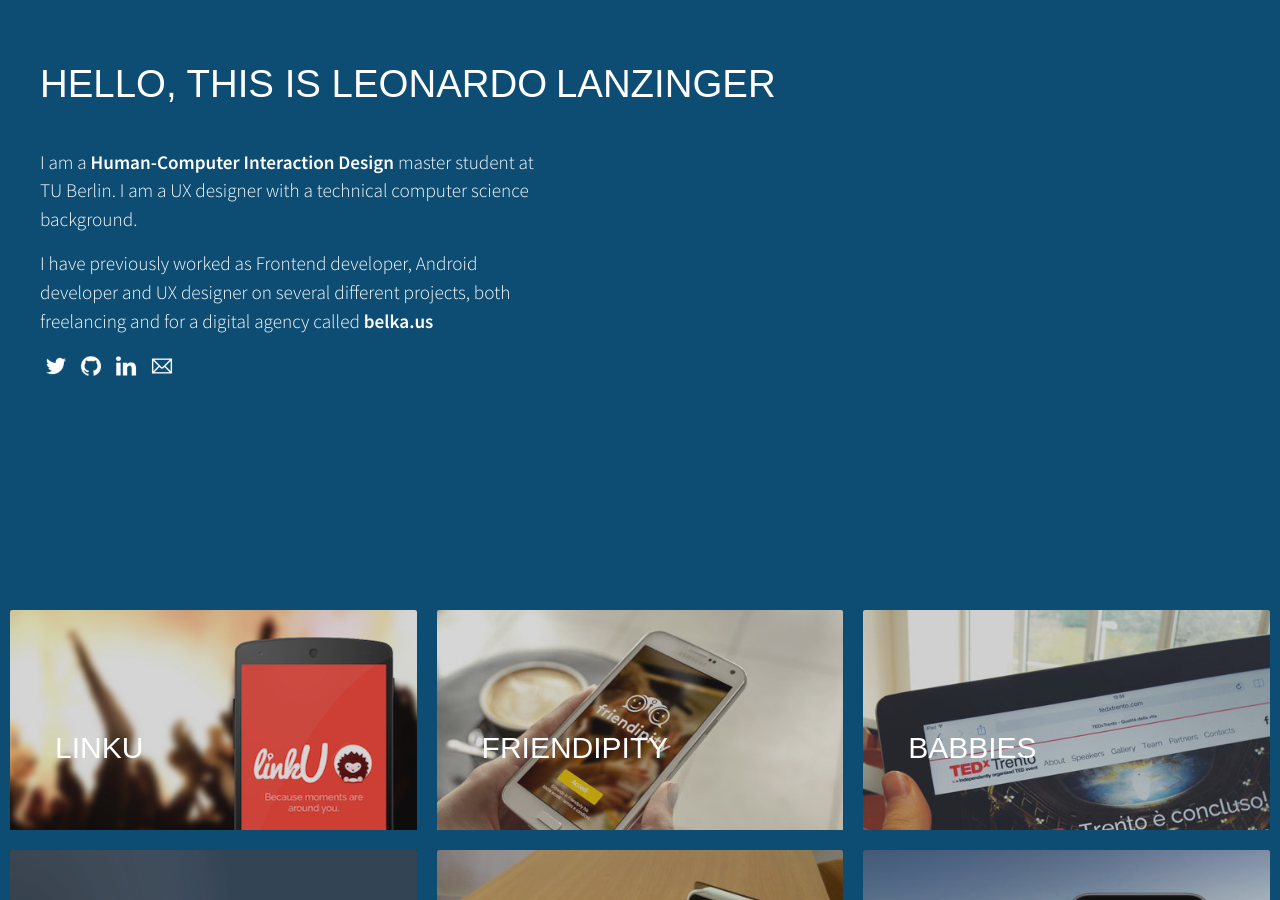
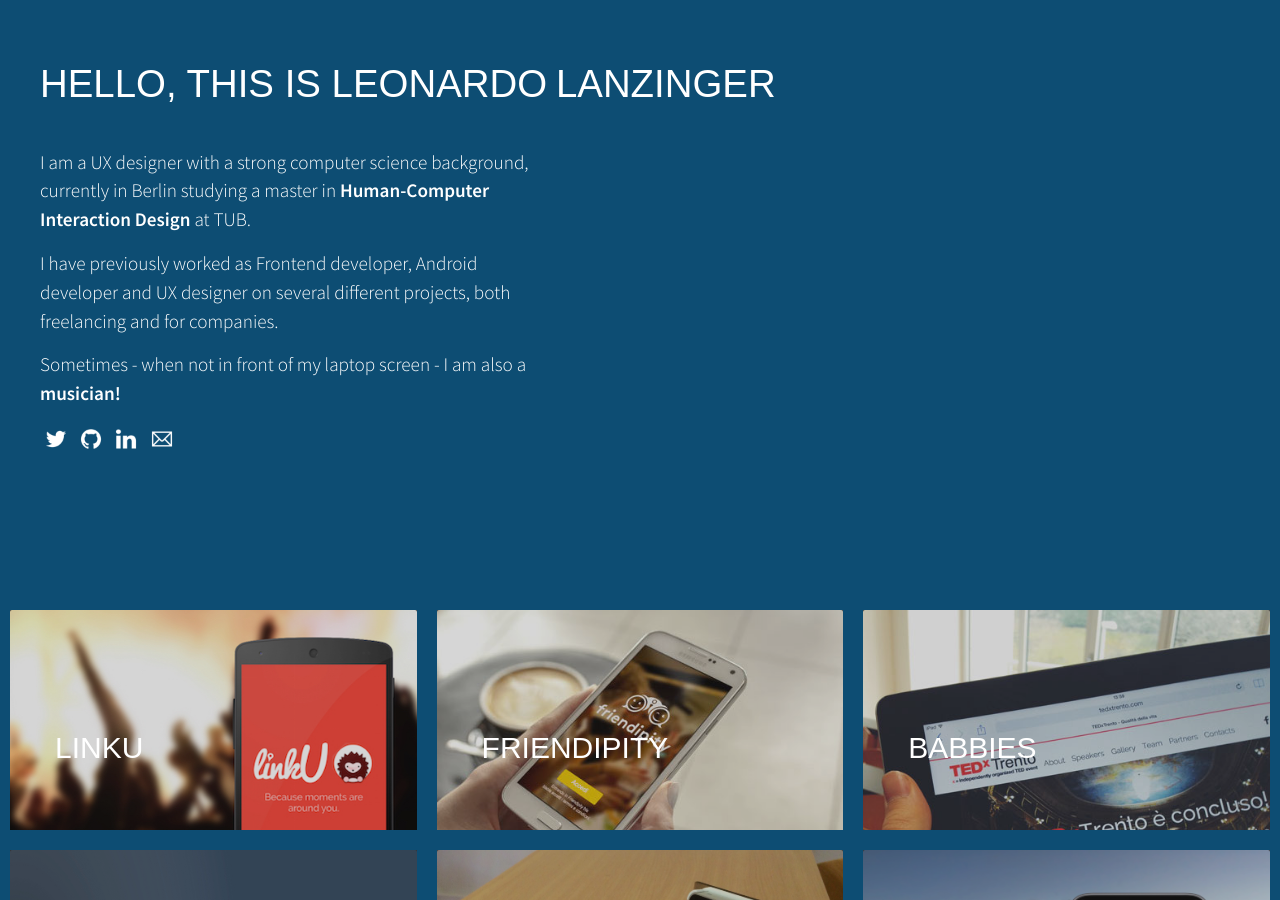
Before and after one commit to leolanzinger/leolanzinger.github.io, a Jekyll site: the page built from index.html, in a window 1280 px wide and 900 px high. Built offline with Jekyll 4.4.1, drawn with Linux system fonts in a browser that asks for light colours.

Commit message:
fixed intro

```diff
--- a/_includes/frontpage_header.html
+++ b/_includes/frontpage_header.html
@@ -6,12 +6,17 @@
 			</p>
 			<p class="top-pad bio">
 				<span>
-					I am a <b>Human-Computer Interaction Design</b> master student at TU Berlin. I am a UX designer with a technical computer science background.
+					I am a UX designer with a strong computer science background, currently in Berlin studying a master in <b>Human-Computer Interaction Design</b> at TUB.
 				</span>
 			</p>
 			<p class="bio">
 				<span>
-					I have previously worked as Frontend developer, Android developer and UX designer on several different projects, both freelancing and for a digital agency called <a href="http://www.belka.us">belka.us</a>
+					I have previously worked as Frontend developer, Android developer and UX designer on several different projects, both freelancing and for companies.
+				</span>
+			</p>
+			<p class="bio">
+				<span>
+					Sometimes - when not in front of my laptop screen - I am also a <a href="www.bobandtheapple.com">musician!</a>
 				</span>
 			</p>
 			<ul class="contact-list">
```
